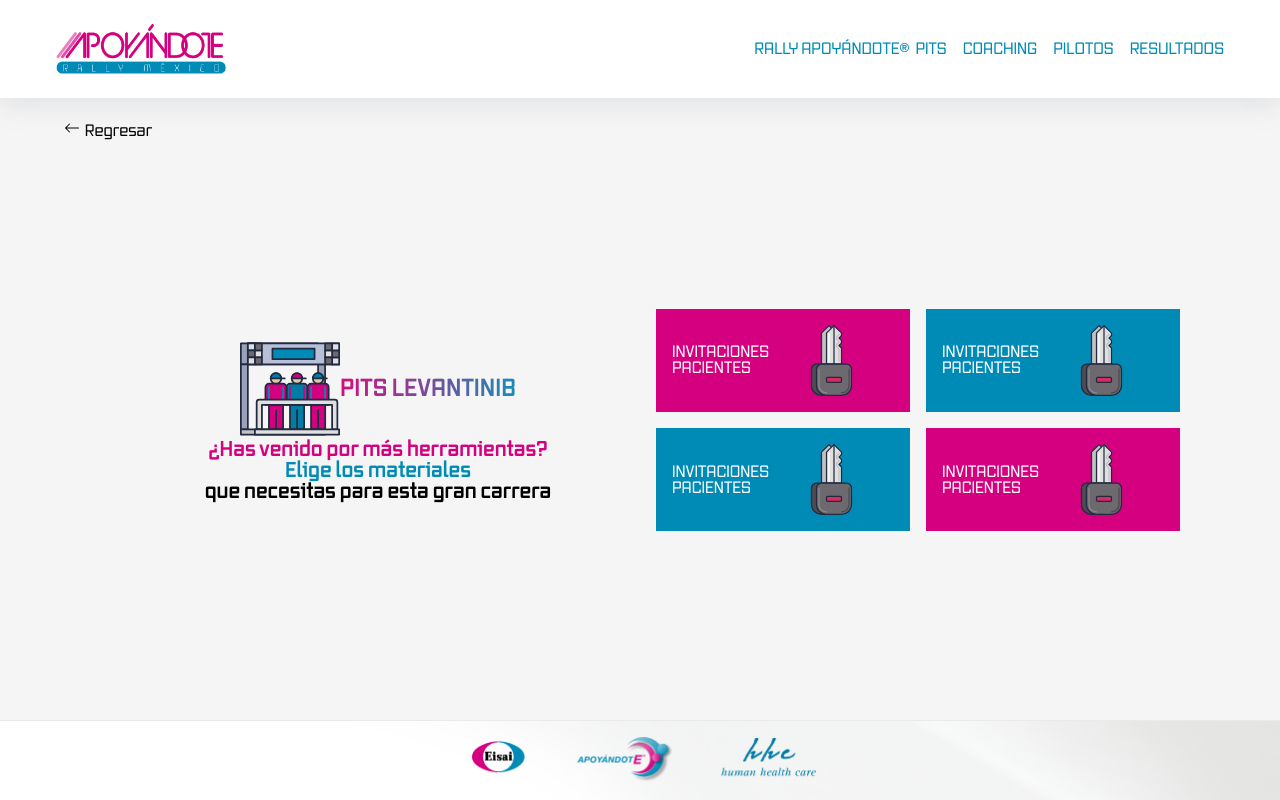
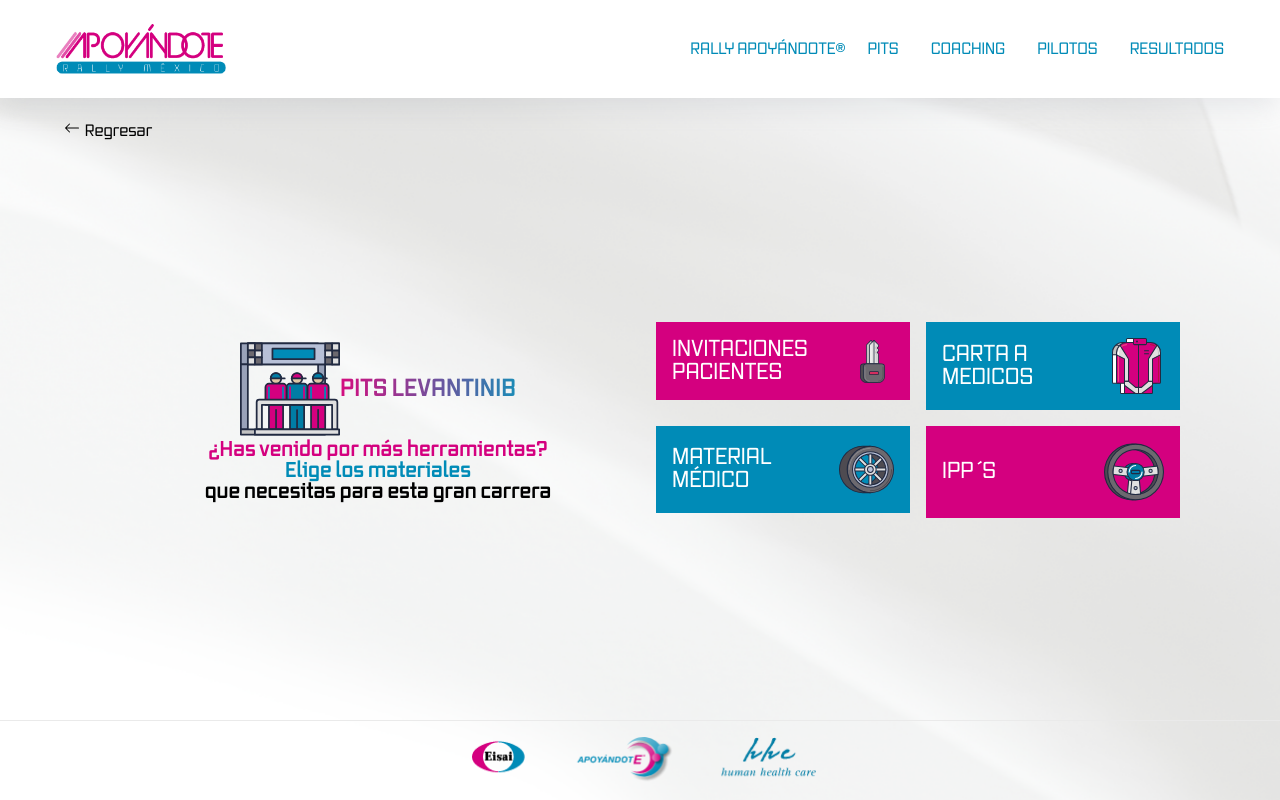
Before and after one commit to GoPharmaBack/rallyapoyandote, a Next.js app: page /pitsLenvatinib in a window 1280 px wide. Built offline with nearby package versions, Linux system fonts and the light colour scheme.

Commit message:
ajuste de botones

```diff
--- a/pages/pitsLenvatinib.jsx
+++ b/pages/pitsLenvatinib.jsx
@@ -3,6 +3,9 @@ import React from 'react';
 import Nav from '../components/Nav';
 import styles from '../styles/pits.module.scss';
 import Invitaciones from '../img/invitacion.svg';
+import Carta from '../img/carta.svg';
+import Material from '../img/material.svg';
+import Ipps from '../img/ipps.svg';
 import Pits from '../img/pits.svg';
 import Link from 'next/link';
 import Footer from '../components/Footer';
@@ -61,44 +64,44 @@ function pitsLenvatinib() {
                   src={Invitaciones}
                   alt='Invitaciones pacientes'
                   className={styles.mapa}
-                  width='500px'
-                  height='285.41'
+                  width='60px'
+                  height='60px'
                 />
               </a>
             </div>
             <div className={styles.boton}>
               <a href='/static/brand-resources/Brand-Icons.zip' download>
-                Invitaciones pacientes
+                CARTA A MEDICOS
                 <Image
-                  src={Invitaciones}
+                  src={Carta}
                   alt='Invitaciones pacientes'
                   className={styles.mapa}
-                  width='500px'
-                  height='285.41'
+                  width='60px'
+                  height='60px'
                 />
               </a>
             </div>
             <div className={styles.boton}>
               <a href='/static/brand-resources/Brand-Icons.zip' download>
-                Invitaciones pacientes
+               MATERIAL MÉDICO
                 <Image
-                  src={Invitaciones}
+                  src={Material}
                   alt='Invitaciones pacientes'
                   className={styles.mapa}
-                  width='500px'
-                  height='285.41'
+                  width='60px'
+                  height='60px'
                 />
               </a>
             </div>
             <div className={styles.botonr}>
               <a href='/static/brand-resources/Brand-Icons.zip' download>
-                Invitaciones pacientes
+                ipp´s
                 <Image
-                  src={Invitaciones}
+                  src={Ipps}
                   alt='Invitaciones pacientes'
                   className={styles.mapa}
-                  width='500px'
-                  height='285.41'
+                  width='60px'
+                  height='60px'
                 />
               </a>
             </div>
--- a/pages/rallyapoyandote.jsx
+++ b/pages/rallyapoyandote.jsx
@@ -5,6 +5,7 @@ import Image from 'next/image';
 import Mapa from '../img/pista.gif';
 import styles from '../styles/RA.module.scss';
 import Link from 'next/link';
+
 function rallyapoyandote() {
   return (
     <div>
--- a/styles/Navbar.module.scss
+++ b/styles/Navbar.module.scss
@@ -41,7 +41,7 @@
   }
   li {
     list-style: none;
-    margin-left: 1rem;
+    margin-left: 2rem;
     font-size: 16px;
     cursor: pointer;
     &:hover {
--- a/styles/pits.module.scss
+++ b/styles/pits.module.scss
@@ -4,7 +4,6 @@
   margin: 0;
   width: 100%;
   height: 100%;
-  background-color: #f5f5f5;
   display: flex;
   flex-direction: column;
   align-items: center;
@@ -47,6 +46,9 @@
       padding: 1rem;
       text-transform: uppercase;
       box-sizing: border-box;
+      max-height: 120px;
+      height: 100%;
+
     }
     .boton a {
       display: flex;
@@ -57,6 +59,8 @@
       padding: 1rem;
       text-transform: uppercase;
       box-sizing: border-box;
+      max-height: 120px;
+      height: 100%;
     }
   }
 }
@@ -94,6 +98,7 @@
     padding: 1rem;
     text-transform: uppercase;
     box-sizing: border-box;
+    font-size: 1.4rem;
   }
   .boton a {
     display: flex;
@@ -104,6 +109,7 @@
     padding: 1rem;
     text-transform: uppercase;
     box-sizing: border-box;
+    font-size: 1.4rem;
   }
 }
 .rosa {
```
Also changed, not shown: pages/pitsEribulina.jsx (+14 -11 lines).
